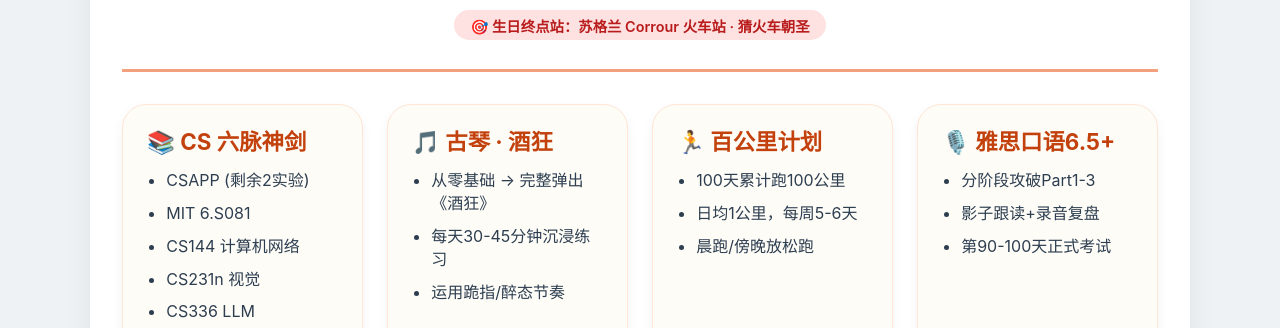
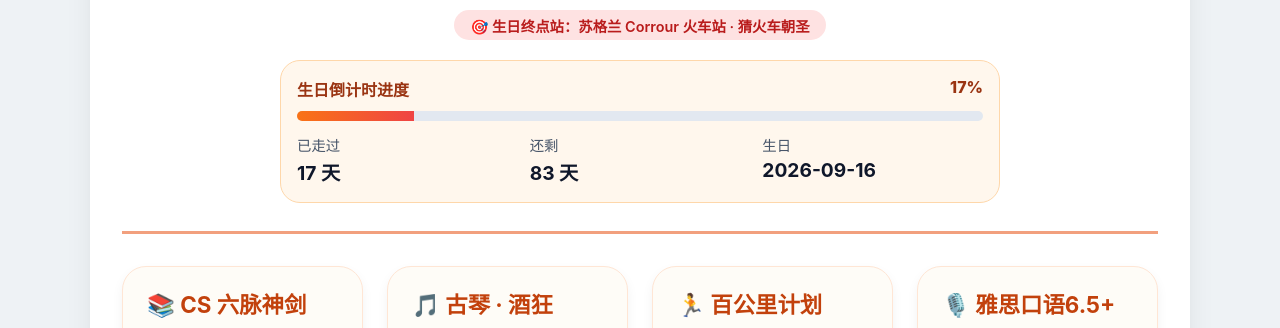
Before and after one commit to Snowball-Wang/100_days_before_30, a plain HTML site: page index.html in a window 1280 px wide. Shown: the part 160-488 px from the top of the page. Drawn offline with Linux system fonts and the light colour scheme.

Commit message:
add countdown ui to my birthday

```diff
--- a/index.html
+++ b/index.html
@@ -87,6 +87,41 @@
             font-weight: 600;
             font-size: 0.9rem;
             margin-top: 0.8rem;
+        }
+        .birthday-progress {
+            max-width: 720px;
+            margin: 1.2rem auto 0;
+            background: #fff7ed;
+            border: 1px solid #fed7aa;
+            border-radius: 20px;
+            padding: 1rem;
+            text-align: left;
+        }
+        .birthday-progress-head {
+            display: flex;
+            flex-wrap: wrap;
+            justify-content: space-between;
+            gap: 0.5rem;
+            font-weight: 800;
+            color: #9a3412;
+            margin-bottom: 0.65rem;
+        }
+        .birthday-progress-meta {
+            display: grid;
+            grid-template-columns: repeat(3, 1fr);
+            gap: 0.75rem;
+            margin-top: 0.8rem;
+            color: #475569;
+            font-size: 0.9rem;
+        }
+        .birthday-progress-meta strong {
+            display: block;
+            color: #0f172a;
+            font-size: 1.2rem;
+            margin-top: 0.18rem;
+        }
+        .birthday-progress .progress-fill {
+            background: linear-gradient(90deg, #f97316, #ef4444);
         }
 
         .section {
@@ -453,6 +488,9 @@
             .button {
                 width: 100%;
             }
+            .birthday-progress-meta {
+                grid-template-columns: 1fr;
+            }
         }
     </style>
 </head>
@@ -462,6 +500,20 @@
         <h1>🎂 三十而砺 · 百日修行</h1>
         <div class="sub">从2026年6月9日 → 9月16日 | 硬核CS · 琴心剑胆 · 步履不停</div>
         <div class="countdown-badge">🎯 生日终点站：苏格兰 Corrour 火车站 · 猜火车朝圣</div>
+        <div class="birthday-progress" aria-live="polite">
+            <div class="birthday-progress-head">
+                <span>生日倒计时进度</span>
+                <span id="birthdayProgressPercent">0%</span>
+            </div>
+            <div class="progress-bar" aria-label="生日倒计时进度条">
+                <div class="progress-fill" id="birthdayProgressFill"></div>
+            </div>
+            <div class="birthday-progress-meta">
+                <div>已走过<strong id="birthdayDaysPassed">0 天</strong></div>
+                <div>还剩<strong id="birthdayDaysLeft">100 天</strong></div>
+                <div>生日<strong>2026-09-16</strong></div>
+            </div>
+        </div>
     </div>
 
     <!-- 总体概览卡片 -->
@@ -679,6 +731,7 @@
 </div>
 <script>
     (() => {
+        const dayMs = 24 * 60 * 60 * 1000;
         const els = {
             summary: document.getElementById('trackerSummary'),
             breakdown: document.getElementById('activityBreakdown'),
@@ -762,6 +815,36 @@
             const percent = (toNumber(value) / target) * 100;
             if (percent > 0 && percent < 10) return `${percent.toFixed(1)}%`;
             return `${Math.round(percent)}%`;
+        }
+
+        function dateAtLocalNoon(year, monthIndex, day) {
+            return new Date(year, monthIndex, day, 12, 0, 0, 0);
+        }
+
+        function clamp(value, min, max) {
+            return Math.min(Math.max(value, min), max);
+        }
+
+        function initBirthdayProgress() {
+            const fillEl = document.getElementById('birthdayProgressFill');
+            const percentEl = document.getElementById('birthdayProgressPercent');
+            const passedEl = document.getElementById('birthdayDaysPassed');
+            const leftEl = document.getElementById('birthdayDaysLeft');
+            if (!fillEl || !percentEl || !passedEl || !leftEl) return;
+
+            const start = dateAtLocalNoon(2026, 5, 9);
+            const birthday = dateAtLocalNoon(2026, 8, 16);
+            const now = new Date();
+            const today = dateAtLocalNoon(now.getFullYear(), now.getMonth(), now.getDate());
+            const totalDays = Math.round((birthday - start) / dayMs) + 1;
+            const daysPassed = clamp(Math.floor((today - start) / dayMs) + 1, 0, totalDays);
+            const daysLeft = clamp(Math.ceil((birthday - today) / dayMs), 0, totalDays);
+            const percent = totalDays ? Math.round((daysPassed / totalDays) * 100) : 0;
+
+            fillEl.style.width = `${percent}%`;
+            percentEl.textContent = `${percent}%`;
+            passedEl.textContent = `${daysPassed} 天`;
+            leftEl.textContent = daysLeft ? `${daysLeft} 天` : '今天';
         }
 
         function renderSummary(entries, updatedAt) {
@@ -912,6 +995,7 @@
         }
 
         loadProgress();
+        initBirthdayProgress();
         initCheckinTracker();
     })();
 </script>
```
